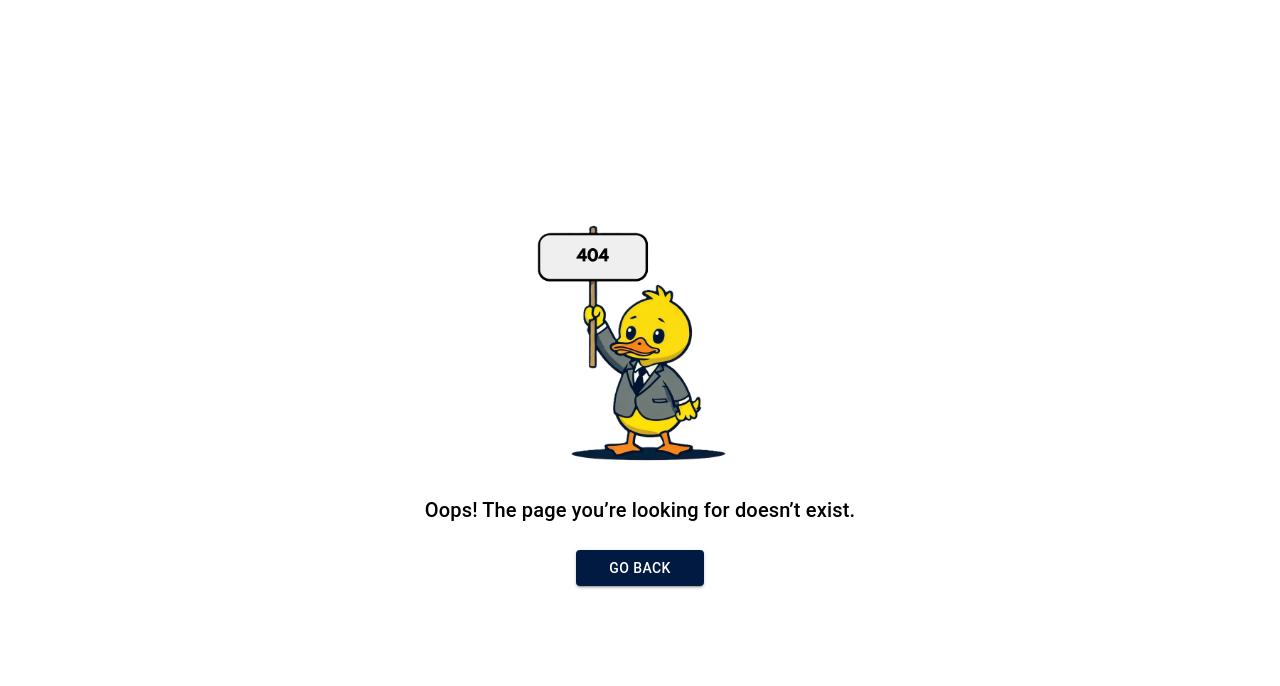
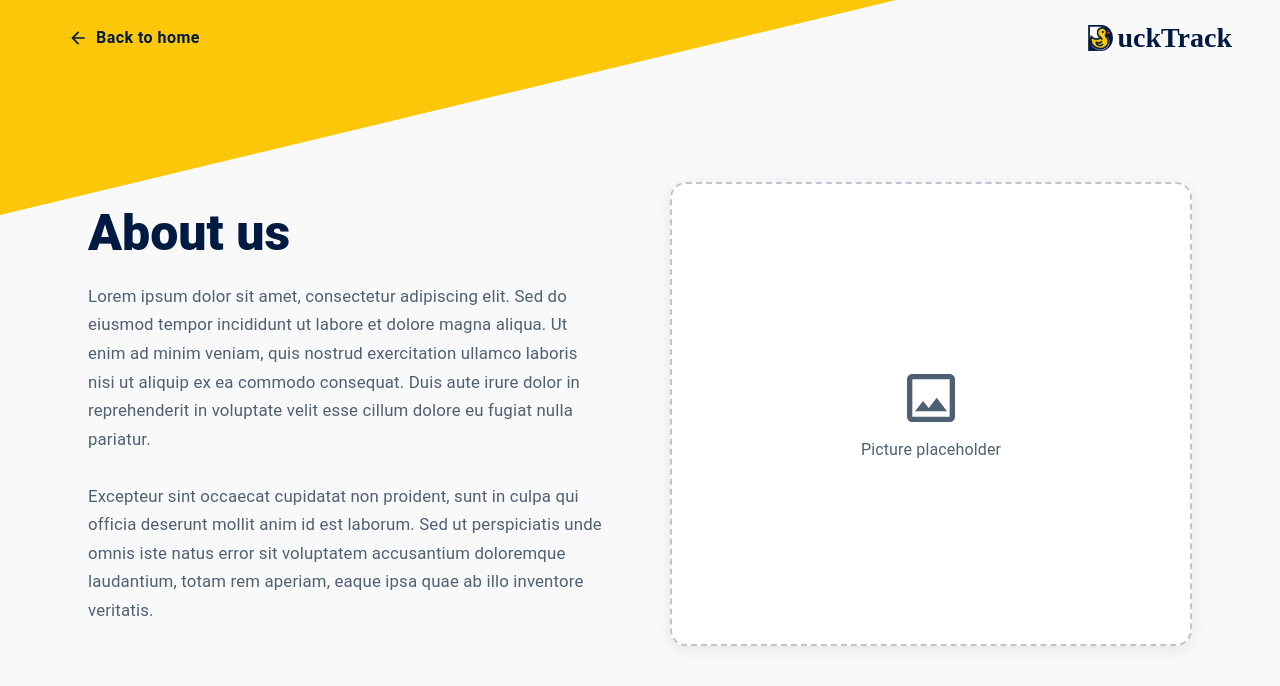
Before and after one commit to nataliia-ruda/DuckTrack-Front-End, a React (Vite) app: page /about in a window 1280 px wide. Shown: the top 686 px of the page. Built offline with nearby package versions, Linux system fonts and the light colour scheme; no server answers.

Commit message:
added aabout us page with placeholders

```diff
--- a/src/App.jsx
+++ b/src/App.jsx
@@ -22,6 +22,7 @@ import InterviewPage from "./components/InterviewPage.jsx";
 import NotFound from "./components/NotFound.jsx";
 import AccountDeleted from "./components/AccountDeleted.jsx";
 import DeleteLinkInvalid from "./components/DeleteLinkInvalid.jsx";
+import AboutUsPage from "./components/AboutUsPage.jsx";
 
 
 function App() {
@@ -44,6 +45,7 @@ function App() {
   return (
     <Routes>
       <Route path="/" element={<LandingPageFull />} />
+      <Route path="/about" element={<AboutUsPage />} />
       <Route path="/signin" element={<SigninPage />} />
       <Route path="signup" element={<Registration />} />
       <Route path="/verify-email" element={<VerifyEmailPage />} />
--- /dev/null
+++ b/src/components/AboutUsPage.jsx
@@ -0,0 +1,198 @@
+import Box from "@mui/material/Box";
+import Typography from "@mui/material/Typography";
+import Button from "@mui/material/Button";
+import Toolbar from "@mui/material/Toolbar";
+import ArrowBackIcon from "@mui/icons-material/ArrowBack";
+import ImageOutlinedIcon from "@mui/icons-material/ImageOutlined";
+import { useNavigate } from "react-router-dom";
+
+const AboutUsPage = () => {
+  const navigate = useNavigate();
+
+  return (
+    <Box
+      sx={{
+        position: "relative",
+        overflow: "hidden",
+        height: "100dvh",
+        width: "100%",
+        display: "flex",
+        flexDirection: "column",
+        bgcolor: "#f9f9f9",
+        boxSizing: "border-box",
+      }}
+    >
+      <Box
+        sx={{
+          position: "absolute",
+          top: 0,
+          left: 0,
+          width: { xs: "80%", md: "70%" },
+          height: { xs: "200px", md: "430px" },
+          backgroundColor: "#FCC708",
+          clipPath: {
+            xs: `polygon(
+        50% 0%,
+        55% 0%,
+        0% 40%,
+        0% 0%
+      )`,
+            md: `polygon(
+        100% 0%,
+        80% 10%,
+        60% 20%,
+        30% 35%,
+        0% 50%,
+        0% 0%
+      )`,
+          },
+          zIndex: 1,
+        }}
+      />
+
+      <Toolbar
+        disableGutters
+        sx={{
+          display: "flex",
+          justifyContent: "space-between",
+          alignItems: "center",
+          px: { xs: 2, md: 6 },
+          py: 2,
+          width: "100%",
+          maxWidth: "1440px",
+          mx: "auto",
+          boxSizing: "border-box",
+          zIndex: 2,
+        }}
+      >
+        <Button
+          onClick={() => navigate("/")}
+          startIcon={<ArrowBackIcon />}
+          sx={{
+            color: "#001A42",
+            fontSize: { xs: "0.85rem", md: "1em" },
+            px: 3,
+            py: 1,
+            borderRadius: "999px",
+            textTransform: "none",
+            fontWeight: 600,
+            "&:hover": {
+              transform: "translateY(-2px)",
+              boxShadow: "0px 8px 20px rgba(0, 0, 0, 0.2)",
+            },
+          }}
+        >
+          Back to home
+        </Button>
+
+        <Box
+          onClick={() => navigate("/")}
+          sx={{
+            display: "flex",
+            alignItems: "center",
+            gap: 0.5,
+            cursor: "pointer",
+            color: "#001A42",
+            fontWeight: 800,
+            fontSize: { xs: 22, md: 28 },
+          }}
+        >
+          <Box
+            component="img"
+            src="/d_logo.png"
+            alt="DuckTrack logo"
+            sx={{ height: "0.9em" }}
+          />
+          uckTrack
+        </Box>
+      </Toolbar>
+
+      <Box
+        sx={{
+          flexGrow: 1,
+          minHeight: 0,
+          width: "100%",
+          maxWidth: "1200px",
+          mx: "auto",
+          px: { xs: 2, md: 6 },
+          pb: { xs: 3, md: 6 },
+          boxSizing: "border-box",
+          display: "flex",
+          flexDirection: { xs: "column", md: "row" },
+          alignItems: "center",
+          justifyContent: "center",
+          gap: { xs: 3, md: 8 },
+          zIndex: 2,
+        }}
+      >
+        <Box
+          sx={{
+            flex: { xs: "0 0 auto", md: 1 },
+            display: "flex",
+            flexDirection: "column",
+            gap: { xs: 1.5, md: 2.5 },
+          }}
+        >
+          <Typography
+            variant="h3"
+            sx={{
+              fontWeight: 800,
+              fontSize: { xs: 28, md: 50 },
+              color: "#001A42",
+            }}
+          >
+            About us
+          </Typography>
+          <Typography
+            sx={{
+              fontSize: { xs: "0.8rem", md: "1.05rem" },
+              lineHeight: 1.7,
+              color: "#4F6073",
+            }}
+          >
+            Lorem ipsum dolor sit amet, consectetur adipiscing elit. Sed do
+            eiusmod tempor incididunt ut labore et dolore magna aliqua. Ut enim
+            ad minim veniam, quis nostrud exercitation ullamco laboris nisi ut
+            aliquip ex ea commodo consequat. Duis aute irure dolor in
+            reprehenderit in voluptate velit esse cillum dolore eu fugiat nulla
+            pariatur.
+            <br />
+            <br />
+            Excepteur sint occaecat cupidatat non proident, sunt in culpa qui
+            officia deserunt mollit anim id est laborum. Sed ut perspiciatis
+            unde omnis iste natus error sit voluptatem accusantium doloremque
+            laudantium, totam rem aperiam, eaque ipsa quae ab illo inventore
+            veritatis.
+          </Typography>
+        </Box>
+
+        <Box
+          sx={{
+            flex: { xs: "1 1 0", md: 1 },
+            minHeight: 0,
+            width: "100%",
+            height: { xs: "auto", md: "70%" },
+            maxHeight: { md: 460 },
+            display: "flex",
+            flexDirection: "column",
+            alignItems: "center",
+            justifyContent: "center",
+            gap: 1,
+            bgcolor: "#ffffff",
+            border: "2px dashed rgba(0, 26, 66, 0.25)",
+            borderRadius: "16px",
+            boxShadow: "0 4px 16px rgba(0, 0, 0, 0.08)",
+            color: "#4F6073",
+          }}
+        >
+          <ImageOutlinedIcon sx={{ fontSize: { xs: 40, md: 64 } }} />
+          <Typography sx={{ fontSize: { xs: "0.8rem", md: "1rem" } }}>
+            Picture placeholder
+          </Typography>
+        </Box>
+      </Box>
+    </Box>
+  );
+};
+
+export default AboutUsPage;
--- a/src/components/LandingPage/LandingPagePart1.jsx
+++ b/src/components/LandingPage/LandingPagePart1.jsx
@@ -180,6 +180,26 @@ const LandingPagePart1 = ({
               }}
             >
               Contact
+            </Button>
+            <Button
+              onClick={() => navigate("/about")}
+              sx={{
+                color: "#001A42",
+                fontSize: "1em",
+                px: 3,
+                py: 1,
+                borderRadius: "999px",
+                textTransform: "none",
+                fontWeight: 600,
+                "&:hover": {
+                  bgcolor: "blur",
+                  transform: "translateY(-2px)",
+                  boxShadow: "0px 8px 20px rgba(0, 0, 0, 0.2)",
+                  borderColor: "#ffdb4d",
+                },
+              }}
+            >
+              About us
             </Button>
           </Box>
 
```
